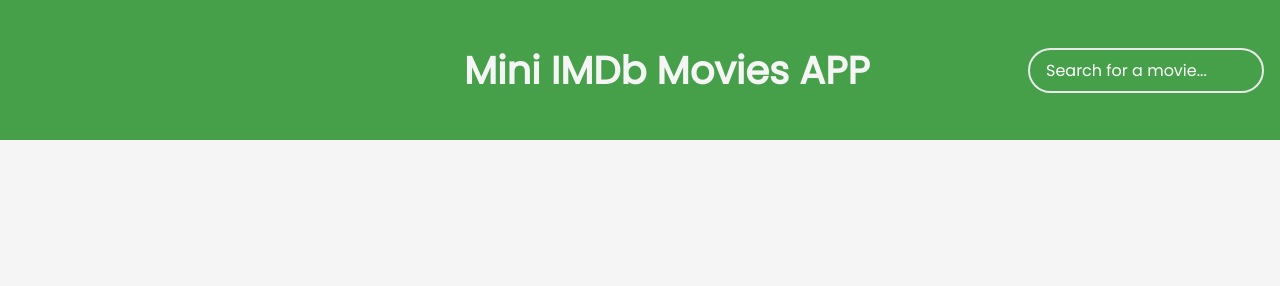
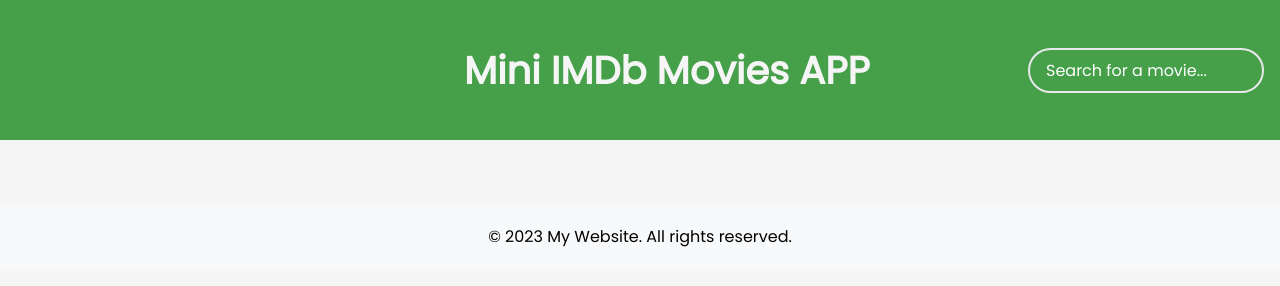
Before and after one commit to letcodewithvineet/Movie-Website, a plain HTML site: page index.html in a window 1280 px wide. Drawn offline with Linux system fonts and the light colour scheme; no server answers.

Commit message:
footerAdded

```diff
--- a/index.html
+++ b/index.html
@@ -17,7 +17,9 @@
         <div id="content"></div>
 
         <div id="pagination"></div>
+        <footer id="footer">&copy; <span id="year"></span> My Website. All rights reserved.</footer>
 
         <script src="script.js"></script>
     </body>
+
 </html>
--- a/script.js
+++ b/script.js
@@ -1,8 +1,12 @@
-// script.js
 const APIURL = "https://api.themoviedb.org/3/discover/movie?api_key=04c35731a5ee918f014970082a0088b1";
 const IMGPATH = "https://image.tmdb.org/t/p/w1280";
 const SEARCHAPI = "https://api.themoviedb.org/3/search/movie?api_key=04c35731a5ee918f014970082a0088b1&query=";
 const PAGE_SIZE = 20; // Set the number of movies per page
+// Get the current year
+const currentYear = new Date().getFullYear();
+
+// Update the footer year
+document.getElementById('year').textContent = currentYear;
 
 const form = document.getElementById("form");
 const search = document.getElementById("search");
--- a/styles.css
+++ b/styles.css
@@ -182,3 +182,13 @@ div {
 .active {
     font-weight: bold;
 }
+
+footer {
+    background-color: #f8f9fa;
+    padding: 20px;
+    text-align: center;
+}
+
+footer p {
+    margin: 0;
+}
```
